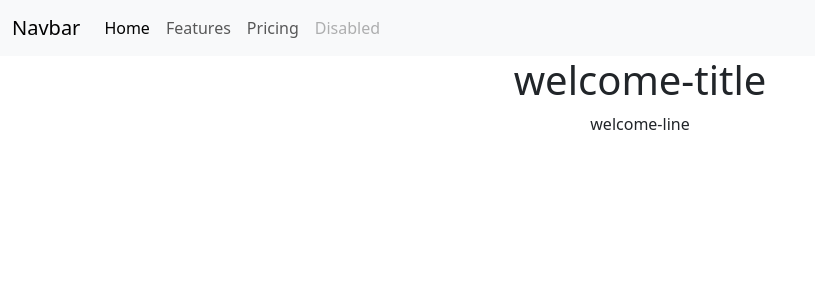
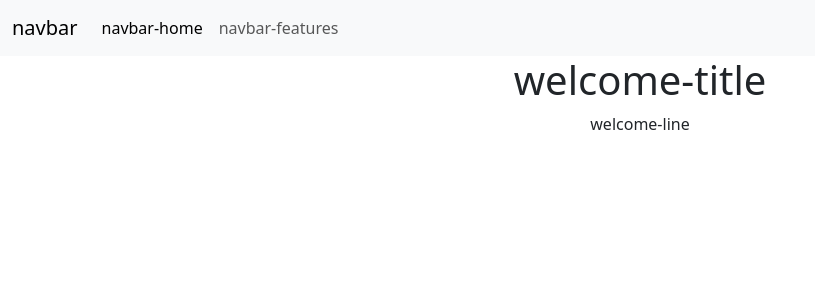
Before and after one commit to vishalnagda1/django-i18n, a Django app: page /en/ in a window 1280 px wide. Shown: the top 300 px of the page, without its empty margins (0-815 px from the left). Run offline with Django 5.2, Linux system fonts and the light colour scheme; data that the repository does not hold is empty.

Commit message:
update the navbar template for translation

```diff
--- a/templates/navbar.html
+++ b/templates/navbar.html
@@ -1,7 +1,8 @@
+{% load i18n %}
 <header>
     <nav class="navbar navbar-expand-lg bg-body-tertiary">
         <div class="container-fluid">
-            <a class="navbar-brand" href="#">Navbar</a>
+            <a class="navbar-brand" href="{% url 'index' %}">{% trans "navbar" %}</a>
             <button class="navbar-toggler" type="button" data-bs-toggle="collapse" data-bs-target="#navbarNav"
                 aria-controls="navbarNav" aria-expanded="false" aria-label="Toggle navigation">
                 <span class="navbar-toggler-icon"></span>
@@ -9,16 +10,10 @@
             <div class="collapse navbar-collapse" id="navbarNav">
                 <ul class="navbar-nav">
                     <li class="nav-item">
-                        <a class="nav-link active" aria-current="page" href="#">Home</a>
+                        <a class="nav-link active" aria-current="page" href="#">{% trans "navbar-home" %}</a>
                     </li>
                     <li class="nav-item">
-                        <a class="nav-link" href="#">Features</a>
-                    </li>
-                    <li class="nav-item">
-                        <a class="nav-link" href="#">Pricing</a>
-                    </li>
-                    <li class="nav-item">
-                        <a class="nav-link disabled" aria-disabled="true">Disabled</a>
+                        <a class="nav-link" href="#">{% trans "navbar-features" %}</a>
                     </li>
                 </ul>
             </div>
```
